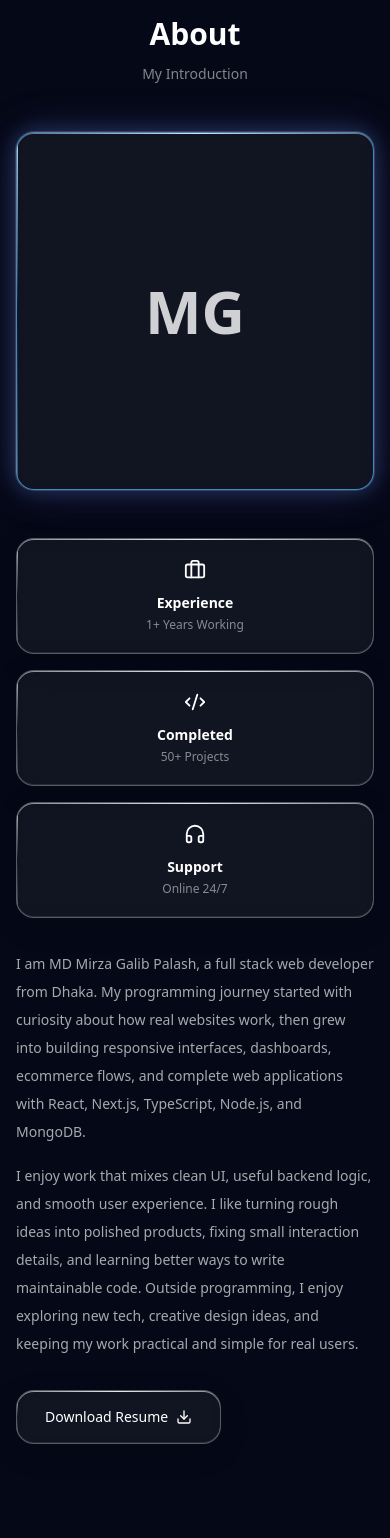
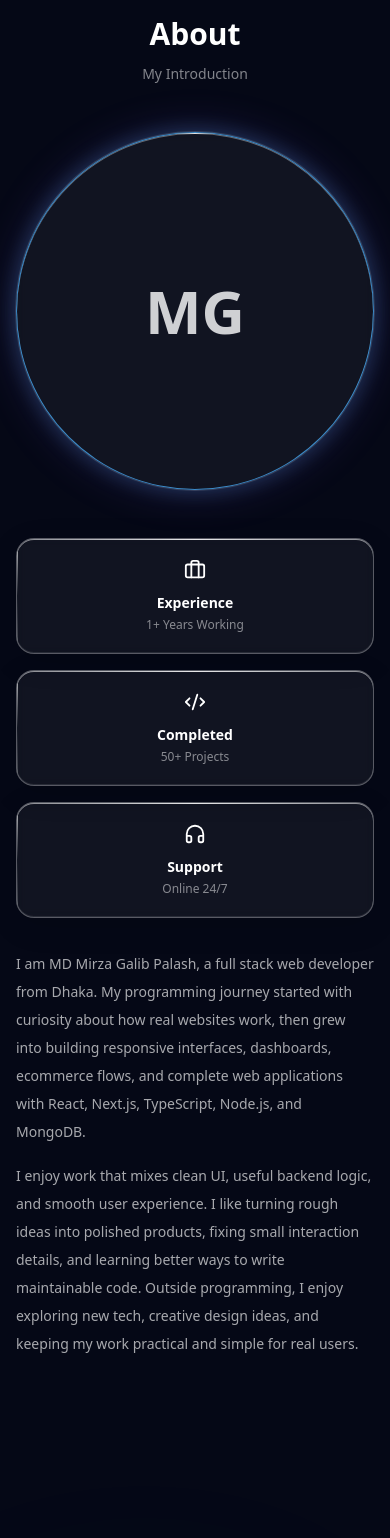
Before and after one commit to GalibDev/mirzagalib-portfolio, a Next.js app: page / in a window 390 px wide. Shown: the part 1020-2558 px from the top of the page. Built offline with nearby package versions, Linux system fonts and the light colour scheme; no server answers; the database is empty.

Commit message:
Fix about section mobile image shape

```diff
--- a/app/globals.css
+++ b/app/globals.css
@@ -212,7 +212,12 @@ html {
 }
 
 .about-photo-frame img {
+  border-radius: inherit;
   transform: scale(1.015);
+}
+
+.about-photo-frame.glass {
+  border-radius: 50%;
 }
 
 @keyframes aboutPhotoGlow {
--- a/src/sections/About.tsx
+++ b/src/sections/About.tsx
@@ -2,7 +2,7 @@
 
 import { useEffect, useState } from "react";
 import Image from "next/image";
-import { Download, Briefcase, Code2, Headphones } from "lucide-react";
+import { Briefcase, Code2, Headphones } from "lucide-react";
 import { supabase } from "@/lib/supabase";
 
 export default function About() {
@@ -111,13 +111,6 @@ export default function About() {
             </p>
           </div>
 
-          <a
-            href="/resume.pdf"
-            download
-            className="glass glass-hover mt-8 inline-flex items-center gap-2 rounded-full px-7 py-4 text-sm font-medium"
-          >
-            Download Resume <Download size={16} />
-          </a>
         </div>
       </div>
     </section>
```
